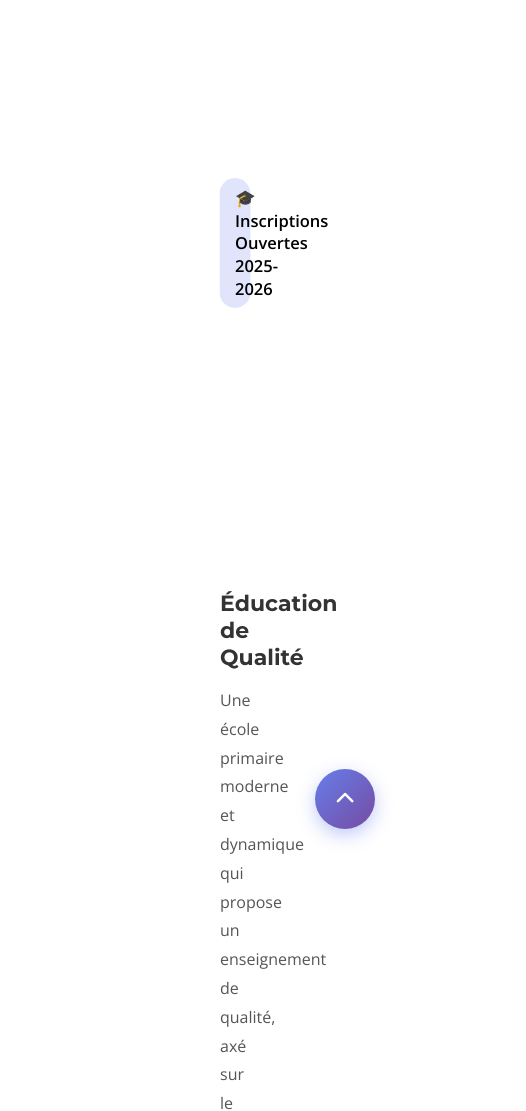
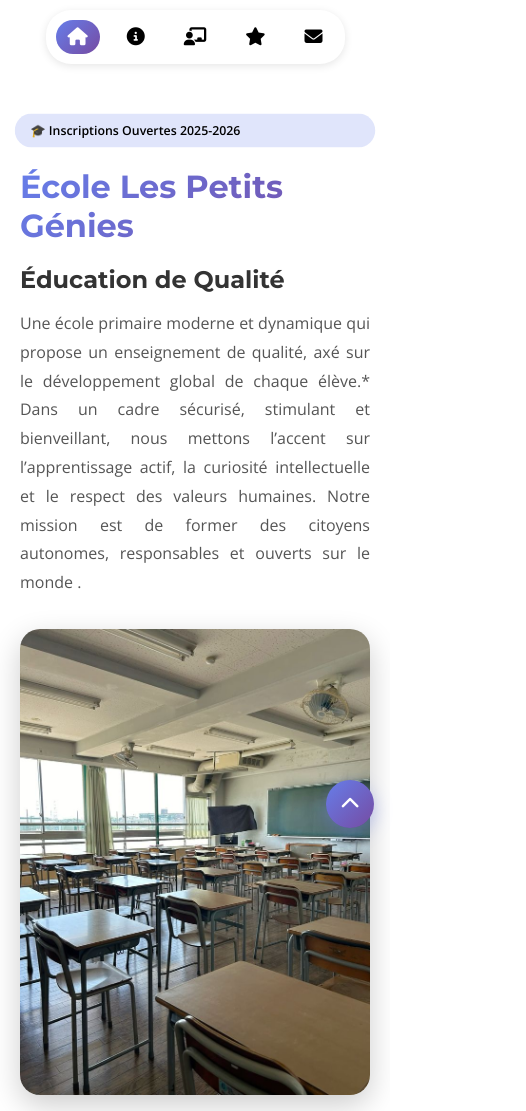
Before and after one commit to jacobyaba84-sudo/TP-Html-Css, a plain HTML site: page index.html in a window 390 px wide. Shown: the top 1111 px of the page, 526 px wide, since content can reach past the window. Drawn offline with nearby package versions, Linux system fonts and the light colour scheme.

Commit message:
Enhance responsive design and update section IDs
Added responsive styles for various screen sizes and updated section IDs for better clarity.

```diff
--- a/index.html
+++ b/index.html
@@ -38,8 +38,13 @@
             color: inherit;
         }
 
-        /* Conteneurs de section réutilisables (POUR CLASSES, ACTIVITÉS, CONTACT) */
-        /* MARGE VERTICALE ORIGINALE RESTAURÉE (160px) */
+        /* AJOUT IMPORTANT : Pour que les images ne dépassent jamais */
+        img {
+            max-width: 100%;
+            height: auto;
+        }
+
+        /* Conteneurs de section réutilisables */
         .section-container {
             margin: 160px 200px;
             animation: fadeInUp 0.8s ease-out forwards;
@@ -186,7 +191,7 @@
             background: var(--gradient);
         }
 
-        /* --- Styles de Titres de Section (Réutilisables) --- */
+        /* --- Styles de Titres de Section --- */
 
         .section-header p {
             font-size: 14px;
@@ -210,13 +215,12 @@
             margin: 20px 0 30px 0;
         }
 
-        /* Centrage du séparateur pour les sections comme Classes et Activités */
         .project .section-separator, .services .section-separator {
             margin: 0 auto 50px;
         }
 
         /* =================================================================== */
-        /* --- Section Accueil (Home) : OPTIMISATION CONSERVÉE --- */
+        /* --- Section Accueil (Home) --- */
         /* =================================================================== */
 
         .home {
@@ -351,7 +355,7 @@
 
 
         /* =================================================================== */
-        /* --- Section À Propos (About) : OPTIMISATION CONSERVÉE --- */
+        /* --- Section À Propos (About) --- */
         /* =================================================================== */
 
         .about {
@@ -883,7 +887,7 @@
             opacity: 0.8;
         }
 
-        /* Back to Top Button (CSS pur avec ancre) */
+        /* Back to Top Button */
         .back-to-top {
             position: fixed;
             bottom: 40px;
@@ -914,53 +918,111 @@
             box-shadow: 0 8px 25px rgba(102, 126, 234, 0.6);
         }
 
-        /* Responsive */
+        /* =================================================================== */
+        /* --- NOUVEAU CODE RESPONSIVE (POUR TÉLÉPHONE & TABLETTE) --- */
+        /* =================================================================== */
+
+        /* TABLETTES & PETITS PC (Max 1024px) */
         @media (max-width: 1024px) {
-            .home, .about, .project, .services, .contact {
-                margin: 120px 50px;
+            /* On réduit les marges énormes de 200px à 50px */
+            .section-container, .project, .services, .contact {
+                margin: 100px 50px;
             }
 
-            .home-container, .about-container, .contact-content {
+            .home, .about {
+                padding: 100px 50px;
+            }
+
+            /* On passe les éléments côte à côte en colonne verticale */
+            .home-container,
+            .about-container,
+            .contact-content {
                 flex-direction: column;
                 gap: 3rem;
             }
 
-            .home img, .about img {
+            /* On centre les images et on limite leur taille */
+            .home-section img,
+            .about img {
                 width: 100%;
-                max-width: 400px;
+                max-width: 500px;
+                height: auto;
                 margin: 0 auto;
+                display: block;
+            }
+
+            .info-pb {
+                width: 100%;
+                justify-content: center;
+            }
+
+            .info-pa {
+                width: 100%;
+            }
+        }
+
+        /* MOBILES (Max 768px) */
+        @media (max-width: 768px) {
+
+            /* 1. HEADER : On ne le cache plus ! On l'adapte */
+            header {
+                display: block; /* Important : on le garde visible */
+                position: relative; /* On le décolle du haut pour éviter qu'il mange l'écran */
+                padding: 10px;
+                animation: none; /* Pas d'anim sur mobile pour aller vite */
             }
 
             .ul-list {
-                flex-wrap: wrap;
-                gap: 1rem;
-                padding: 8px 15px;
+                gap: 10px;
+                padding: 10px;
+                justify-content: center;
+                flex-wrap: wrap; /* Permet aux boutons de passer à la ligne */
             }
 
-            .info-home h1 {
-                font-size: 50px;
+            .ul-list li {
+                padding: 8px 12px;
+                font-size: 13px; /* Texte plus petit */
             }
 
-            .info-home h3 {
-                font-size: 28px;
-            }
-        }
-
-        @media (max-width: 768px) {
-            header {
-                display: none;
+            /* 2. MARGES : On réduit encore pour le téléphone */
+            .section-container, .project, .services, .contact {
+                margin: 60px 20px;
             }
 
-            .home, .about, .project, .services, .contact {
-                margin: 100px 20px;
+            .home, .about {
+                padding: 40px 20px;
+                min-height: auto; /* On enlève la hauteur forcée */
             }
 
-            .info-home h1 {
-                font-size: 35px;
+            /* 3. TYPOGRAPHIE : Titres plus petits pour éviter qu'ils cassent */
+            .entete1 h1,
+            .section-header h1,
+            .project h1,
+            .services h1,
+            .contact h1 {
+                font-size: 32px; /* Beaucoup plus lisible sur mobile */
             }
 
-            .info-home h3 {
-                font-size: 22px;
+            .info-pa h3 {
+                font-size: 24px;
+            }
+
+            /* 4. SECTIONS SPÉCIFIQUES */
+
+            /* Accueil */
+            .info-h {
+                flex-direction: column;
+                gap: 2rem;
+            }
+
+            .btnn {
+                flex-direction: column;
+                width: 100%;
+            }
+
+            .btn-home1, .btn-home2 {
+                width: 100%; /* Boutons pleine largeur */
+                text-align: center;
             }
 
             .info-p2 {
@@ -968,30 +1030,59 @@
                 gap: 10px;
             }
 
-            .btnn {
-                flex-direction: column;
+            /* À Propos */
+            .about-top-row {
+                flex-direction: column-reverse; /* Met l'image au dessus ou en dessous */
+                gap: 2rem;
             }
 
-            .btn-home1, .btn-home2 {
-                width: 100%;
+            .card {
+                grid-template-columns: 1fr; /* Une seule colonne pour les cartes */
             }
 
-            .projects-container, .services-container {
-                grid-template-columns: 1fr;
-            }
-
+            /* Contact */
             .contact-content {
                 flex-direction: column;
             }
 
+            .contact-form input,
+            .contact-form textarea {
+                font-size: 16px; /* Évite le zoom automatique sur iPhone */
+            }
+
+            /* Footer */
             .footer-links {
                 flex-direction: column;
                 gap: 15px;
             }
 
+            /* Bouton retour en haut */
             .back-to-top {
                 bottom: 20px;
                 right: 20px;
+                width: 40px;
+                height: 40px;
+            }
+        }
+
+        /* TRÈS PETITS ÉCRANS (Max 480px) */
+        @media (max-width: 480px) {
+            /* On cache le texte du menu pour ne garder que les icônes si l'écran est minuscule */
+            .ul-list li a {
+                display: none;
+            }
+
+            .ul-list li i {
+                font-size: 18px;
+                margin: 0;
+            }
+
+            .ul-list {
+                gap: 15px;
+            }
+
+            .home-p {
+                font-size: 12px;
             }
         }
     </style>
@@ -1127,8 +1218,7 @@
         </div>
     </section>
 
-   <!-- Classes Section -->
-    <section class="project" id="project">
+   <section class="project" id="classes">
         <p>NOS CLASSES</p>
         <h1>Niveaux d'Enseignement</h1>
         <hr>
@@ -1203,8 +1293,7 @@
         </div>
     </section>
 
-    <!-- Services Section -->
-    <section class="services" id="services">
+    <section class="services" id="activites">
         <p>NOS ACTIVITÉS</p>
         <h1>Activités Parascolaires</h1>
         <hr>
@@ -1247,7 +1336,6 @@
         </div>
     </section>
 
-    <!-- Contact Section -->
     <section class="contact" id="contact">
         <p>CONTACTEZ-NOUS</p>
         <h1>Prenez Contact Avec Nous</h1>
@@ -1309,15 +1397,14 @@
         </div>
     </section>
 
-    <!-- Footer -->
     <footer class="footer">
         <div class="footer-container">
             <h2 class="footer-logo">Les Petits Génies</h2>
             <ul class="footer-links">
                 <li><a href="#home">Accueil</a></li>
                 <li><a href="#about">À Propos</a></li>
-                <li><a href="#project">Classes</a></li>
-                <li><a href="#services">Activités</a></li>
+                <li><a href="#classes">Classes</a></li>
+                <li><a href="#activites">Activités</a></li>
                 <li><a href="#contact">Contact</a></li>
             </ul>
             <div class="footer-social">
@@ -1330,7 +1417,6 @@
         </div>
     </footer>
 
-    <!-- Back to Top Button -->
     <a href="#home" class="back-to-top">
         <i class="fa-solid fa-chevron-up"></i>
     </a>
```
